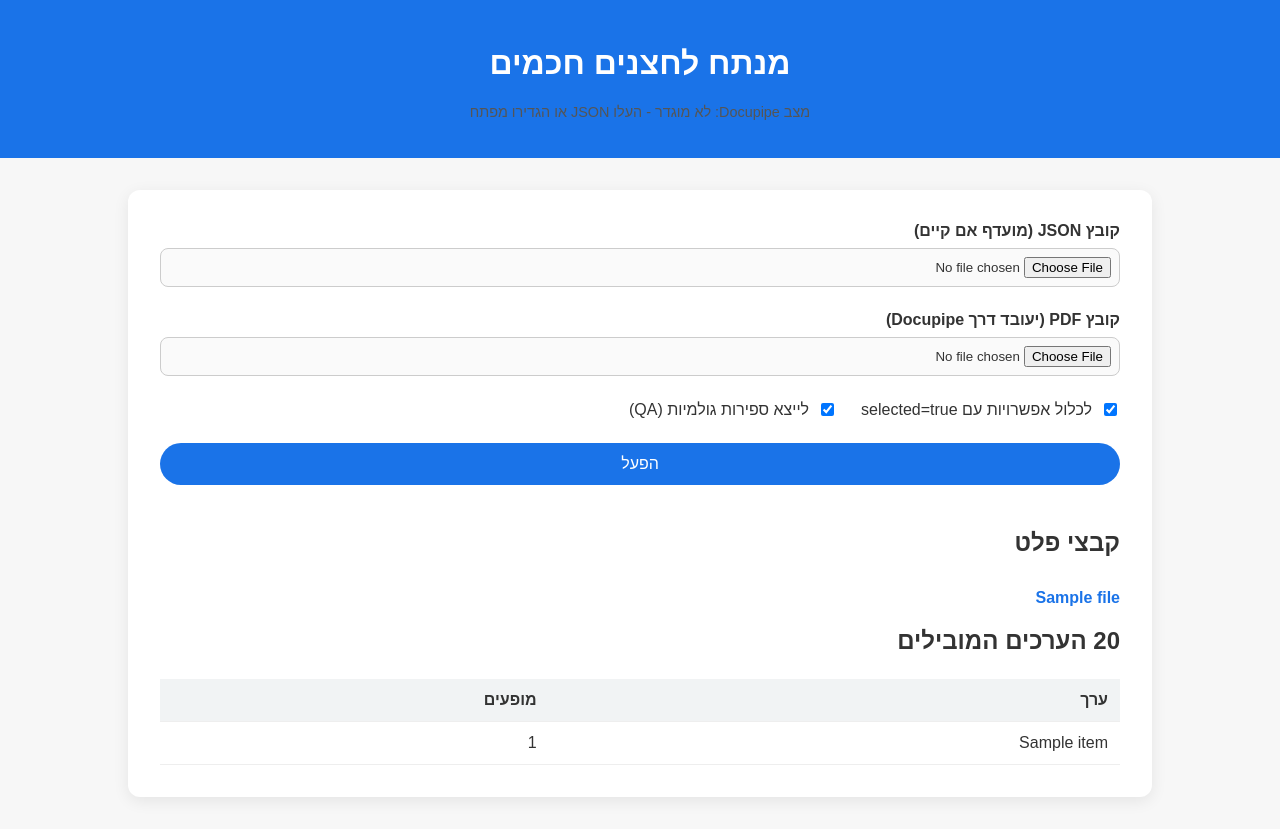
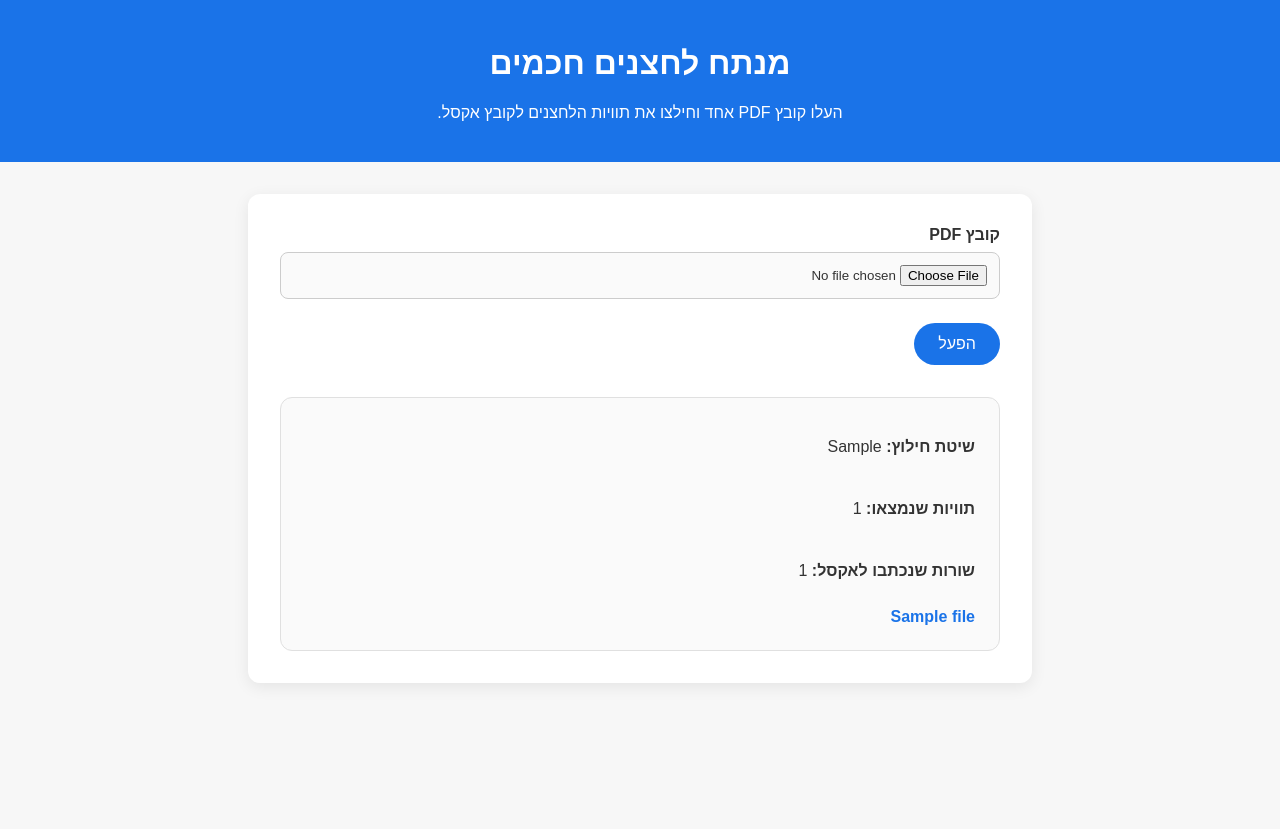
Before and after one commit to davidmee8/Coding, a Flask app: template templates/index.html in a window 1280 px wide. After the commit the page ends 684 px from the top, so only its background shows below. Run offline with Flask 3, Linux system fonts and the light colour scheme; the template is opened without the code that fills it: most values are stand-ins (such as "Sample title", 1, 10 or a date in 2020).

Commit message:
Implement local PDF parsing pipeline

```diff
--- a/app.py
+++ b/app.py
@@ -1,12 +1,13 @@
-import json
 import os
 import re
 from collections import Counter
+from datetime import datetime
 from pathlib import Path
-from typing import Any, Dict, Iterable, List, Optional, Tuple
+from typing import Dict, Iterable, List, Tuple
 
+import fitz  # PyMuPDF
 import pandas as pd
-import requests
+import pytesseract
 from dotenv import load_dotenv
 from flask import (
     Flask,
@@ -18,6 +19,7 @@ from flask import (
     session,
     url_for,
 )
+from pdf2image import convert_from_bytes
 
 
 BASE_DIR = Path(__file__).resolve().parent
@@ -26,84 +28,168 @@ OUTPUT_DIR.mkdir(parents=True, exist_ok=True)
 
 load_dotenv()
 
+TESSERACT_CMD = os.getenv("TESSERACT_CMD")
+if TESSERACT_CMD:
+    pytesseract.pytesseract.tesseract_cmd = TESSERACT_CMD
+
 app = Flask(__name__)
 app.secret_key = os.getenv("APP_SECRET", "dev-secret")
 
-
-def is_docupipe_configured() -> bool:
-    return bool(os.getenv("docupipe_API_KEY") and os.getenv("docupipe_ENDPOINT"))
+HEBREW_LETTER_PATTERN = re.compile(r"[\u0590-\u05FF]")
+DIRECTIONAL_MARKS_PATTERN = re.compile(r"[\u200e\u200f]")
+ROOM_PREFIX_PATTERNS: Iterable[Tuple[re.Pattern[str], str]] = (
+    (re.compile(r"^\s*כ\.?\s*חדר\s*$"), "כ.חדר"),
+    (re.compile(r"^\s*ח\.?\s*חדר\s*$"), "ח.חדר"),
+)
+READING_LIGHT_PATTERNS: Iterable[re.Pattern[str]] = (
+    re.compile(r"^מ\.?$"),
+    re.compile(r"^מ\.?\s*קריאה\.?$"),
+)
+PAS_LED_COMPACT = {"פסלד", "לדפס"}
 
 
-def clean_label(value: Any) -> Optional[str]:
-    if value is None:
-        return None
-    if not isinstance(value, str):
-        value = str(value)
-    value = re.sub(r"\s+", " ", value.strip())
-    return value or None
+def sanitize_line(line: str) -> str:
+    """Normalize whitespace, remove bullets, and trim helper characters."""
+    line = DIRECTIONAL_MARKS_PATTERN.sub("", line)
+    line = line.replace("־", " ")
+    line = re.sub(r"[•·●◦▪▫►]+", " ", line)
+    line = re.sub(r"^[\s\-\u2022•·●]+", "", line)
+    line = re.sub(r"\s+", " ", line)
+    return line.strip(" -\t")
 
 
-READING_LIGHT_VARIANTS = {
-    "מ",
-    "מ.",
-    "מ קריאה",
-    "מ. קריאה",
-    "מ קריאה.",
-    "מ.קריאה",
-}
+def has_meaningful_text(text: str) -> bool:
+    if not text:
+        return False
+    hebrew_letters = HEBREW_LETTER_PATTERN.findall(text)
+    if len(hebrew_letters) >= 10:
+        return True
+    words = [word for word in re.split(r"\s+", text) if HEBREW_LETTER_PATTERN.search(word)]
+    return len(words) >= 5
 
 
-ROOM_PREFIX_PATTERNS = [
-    (re.compile(r"^\s*כ\.?\s*חדר\s*$"), "כ.חדר"),
-    (re.compile(r"^\s*ח\.?\s*חדר\s*$"), "ח.חדר"),
-]
+def extract_text_with_pymupdf(pdf_bytes: bytes) -> str:
+    try:
+        with fitz.open(stream=pdf_bytes, filetype="pdf") as document:
+            page_texts = [page.get_text("text") for page in document]
+        return "\n".join(page_texts)
+    except Exception as exc:  # pylint: disable=broad-except
+        raise RuntimeError("כשל בקריאת ה-PDF (חילוץ טקסט).") from exc
+
+
+def ocr_pdf(pdf_bytes: bytes) -> str:
+    poppler_path = os.getenv("POPPLER_PATH") or None
+    try:
+        images = convert_from_bytes(pdf_bytes, dpi=300, poppler_path=poppler_path)
+    except Exception as exc:  # pylint: disable=broad-except
+        raise RuntimeError("כשל בהמרת PDF לתמונות. ודאו ש-Poppler מותקן.") from exc
+
+    texts: List[str] = []
+    for index, image in enumerate(images):
+        try:
+            texts.append(pytesseract.image_to_string(image, lang="heb+eng"))
+        except pytesseract.TesseractError as exc:
+            raise RuntimeError(
+                "כשל בהרצת Tesseract OCR. ודאו ש-Tesseract מותקן עם חבילות השפה heb+eng."
+            ) from exc
+        except Exception as exc:  # pylint: disable=broad-except
+            raise RuntimeError(f"כשל ב-OCR בעמוד {index + 1}.") from exc
+    return "\n".join(texts)
+
+
+def extract_pdf_content(pdf_bytes: bytes) -> Tuple[str, str]:
+    text = ""
+    extraction_mode = "טקסט"
+    try:
+        text = extract_text_with_pymupdf(pdf_bytes)
+    except RuntimeError:
+        text = ""
+
+    if has_meaningful_text(text):
+        return text, extraction_mode
+
+    extraction_mode = "OCR"
+    text = ocr_pdf(pdf_bytes)
+    if has_meaningful_text(text):
+        return text, extraction_mode
+
+    raise RuntimeError("לא נמצאו נתונים ניתנים לקריאה ב-PDF שסופק.")
+
+
+def _flush_block(block: List[str], labels: List[str]) -> None:
+    if not block:
+        return
+    seen = set()
+    for item in block:
+        cleaned = re.sub(r"\s+", " ", item).strip()
+        if not cleaned or cleaned in seen:
+            continue
+        seen.add(cleaned)
+        labels.append(cleaned)
+    block.clear()
+
+
+def parse_labels_from_text(text: str) -> List[str]:
+    labels: List[str] = []
+    current_block: List[str] = []
+
+    for raw_line in text.splitlines():
+        sanitized = sanitize_line(raw_line)
+        if not sanitized:
+            _flush_block(current_block, labels)
+            continue
+
+        if ":" in sanitized:
+            potential = sanitized.split(":", 1)[1].strip()
+            if potential and HEBREW_LETTER_PATTERN.search(potential):
+                sanitized = potential
+            else:
+                continue
+
+        parts = [part.strip() for part in re.split(r"[\\/\|]+", sanitized) if part.strip()]
+        if not parts:
+            continue
+
+        for part in parts:
+            if not HEBREW_LETTER_PATTERN.search(part):
+                continue
+            current_block.append(part)
+
+    _flush_block(current_block, labels)
+    return labels
 
 
 def normalize_label(label: str) -> str:
     label = re.sub(r"\s+", " ", label.strip())
     if not label:
-        return label
+        return ""
 
-    # Fix known spelling issues
     label = label.replace("ילון", "וילון")
 
-    # Reading light prefix normalization
-    if label in READING_LIGHT_VARIANTS:
+    if re.search(r"מראה", label) and re.search(r"נסתר", label):
+        label = "מראה ונסתרת"
+
+    for pattern in READING_LIGHT_PATTERNS:
+        if pattern.fullmatch(label):
+            label = "מ.קריאה"
+            break
+
+    if re.fullmatch(r"מ\.?\s*קריאה\.?", label):
         label = "מ.קריאה"
 
-    # Mirror & Hidden combinations
-    if "מראה" in label and "נסתר" in label:
-        label = "מראה ונסתרת"
-
-    # Room prefixes
     for pattern, replacement in ROOM_PREFIX_PATTERNS:
         if pattern.match(label):
             label = replacement
             break
 
-    # Normalize פס לד variations
-    normalized_for_pas_led = re.sub(r"\s+", "", label)
-    pas_led_variants = {"פסלד", "לדפס"}
-    if normalized_for_pas_led in pas_led_variants:
+    compact = re.sub(r"\s+", "", label)
+    skip_flip = False
+    if compact in PAS_LED_COMPACT:
         label = "פס לד"
         skip_flip = True
-    else:
-        skip_flip = False
-        if label.replace(" ", "") == "פסלד":
-            label = "פס לד"
-            skip_flip = True
-        elif label.replace(" ", "") == "לדפס":
-            label = "פס לד"
-            skip_flip = True
-
-    # Ensure standard פס לד even if already spaced
-    if label in {"לד פס", "פס לד"}:
+    elif label in {"לד פס", "פס לד"}:
         label = "פס לד"
         skip_flip = True
-
-    # Handle standalone מ as prefix before a word (e.g., "מ קריאה")
-    label = re.sub(r"^מ\s*\.\s*קריאה$", "מ.קריאה", label)
-    label = re.sub(r"^מ\s*קריאה$", "מ.קריאה", label)
 
     words = label.split(" ")
     if len(words) == 2 and not skip_flip:
@@ -112,78 +198,26 @@ def normalize_label(label: str) -> str:
     return re.sub(r"\s+", " ", label.strip())
 
 
-def collect_labels(data: Dict[str, Any], include_options: bool) -> List[str]:
-    labels: List[str] = []
-    rooms = data.get("rooms")
-    if not isinstance(rooms, list):
-        raise ValueError("מבנה הקובץ אינו תקין - חסר שדה 'rooms'.")
-
-    for room in rooms:
-        if not isinstance(room, dict):
+def build_combined_counter(labels: List[str]) -> Counter:
+    counter = Counter()
+    for raw in labels:
+        normalized = normalize_label(raw)
+        if not normalized:
             continue
-
-        features = room.get("features", [])
-        labels.extend(filter(None, (clean_label(f) for f in ensure_iterable(features))))
-
-        options = room.get("options", [])
-        if not include_options:
-            continue
-        for option in ensure_iterable(options):
-            name = None
-            selected = True
-            if isinstance(option, dict):
-                name = clean_label(option.get("name") or option.get("label"))
-                selected = bool(option.get("selected"))
-            else:
-                name = clean_label(option)
-            if not name:
-                continue
-            if isinstance(option, dict) and not selected:
-                continue
-            labels.append(name)
-    return labels
-
-
-def ensure_iterable(value: Any) -> Iterable[Any]:
-    if value is None:
-        return []
-    if isinstance(value, (list, tuple, set)):
-        return value
-    return [value]
-
-
-def apply_counting_rules(labels: List[str]) -> Tuple[Counter, Counter]:
-    raw_counter = Counter()
-    normalized_counter = Counter()
-
-    for raw in labels:
-        raw_counter[raw] += 1
-        normalized = normalize_label(raw)
         if normalized in {"וילון קיר", "קיר וילון"}:
-            normalized_counter["וילון"] += 1
-            normalized_counter["קיר"] += 1
+            counter["וילון"] += 1
+            counter["קיר"] += 1
         elif normalized in {"וילון לילה", "לילה וילון"}:
-            normalized_counter["וילון"] += 1
-            normalized_counter["לילה"] += 1
+            counter["וילון"] += 1
+            counter["לילה"] += 1
         else:
-            normalized_counter[normalized] += 1
-
-    return raw_counter, normalized_counter
-
-
-def sort_counter(counter: Counter) -> List[Tuple[str, int]]:
-    return sorted(counter.items(), key=lambda item: (-item[1], item[0]))
-
-
-def export_counts(counter: Counter, path: Path, value_header: str, sheet_name: str) -> None:
-    rows = sort_counter(counter)
-    df = pd.DataFrame(rows, columns=[value_header, "מופעים"])
-    df.to_excel(path, index=False, sheet_name=sheet_name)
+            counter[normalized] += 1
+    return counter
 
 
 def export_expanded(counter: Counter, path: Path) -> None:
     rows: List[Dict[str, str]] = []
-    for label, count in sort_counter(counter):
+    for label, count in sorted(counter.items(), key=lambda item: item[0]):
         words = label.split(" ")
         if len(words) == 2:
             first, second = words
@@ -196,132 +230,45 @@ def export_expanded(counter: Counter, path: Path) -> None:
     df.to_excel(path, index=False, sheet_name="expanded")
 
 
-def map_to_internal_schema(payload: Dict[str, Any]) -> Dict[str, Any]:
-    if isinstance(payload, list):
-        return {"rooms": payload}
-
-    if not isinstance(payload, dict):
-        raise ValueError("תגובה לא תקינה מהשירות - פורמט לא נתמך.")
-
-    if "rooms" in payload and isinstance(payload["rooms"], list):
-        return {"rooms": payload["rooms"]}
-
-    # Check nested under data
-    data = payload.get("data") if isinstance(payload.get("data"), dict) else None
-    if data and isinstance(data.get("rooms"), list):
-        return {"rooms": data["rooms"]}
-
-    # Some services return results under 'result'
-    result = payload.get("result")
-    if isinstance(result, dict) and isinstance(result.get("rooms"), list):
-        return {"rooms": result["rooms"]}
-
-    # Attempt to detect direct list of rooms
-    if isinstance(payload.get("items"), list):
-        return {"rooms": payload["items"]}
-
-    raise ValueError("לא ניתן למפות את תגובת השירות למבנה המצופה.")
-
-
-def parse_json_file(file_storage) -> Dict[str, Any]:
-    try:
-        data = json.load(file_storage)
-    except json.JSONDecodeError as exc:
-        raise ValueError(f"קובץ JSON לא תקין: {exc}") from exc
-    return map_to_internal_schema(data)
-
-
-def call_docupipe(pdf_file) -> Dict[str, Any]:
-    api_key = os.getenv("docupipe_API_KEY")
-    endpoint = os.getenv("docupipe_ENDPOINT")
-    if not api_key or not endpoint:
-        raise RuntimeError("נדרש מפתח Docupipe או העלאת קובץ JSON.")
-
-    try:
-        response = requests.post(
-            endpoint,
-            headers={"Authorization": f"Bearer {api_key}"},
-            files={"file": (pdf_file.filename, pdf_file.stream, pdf_file.mimetype or "application/pdf")},
-            timeout=60,
-        )
-    except requests.RequestException as exc:
-        raise RuntimeError(f"שגיאת תקשורת מול Docupipe: {exc}") from exc
-
-    if response.status_code >= 400:
-        raise RuntimeError(f"Docupipe החזיר שגיאה ({response.status_code}): {response.text}")
-
-    try:
-        payload = response.json()
-    except ValueError as exc:
-        raise RuntimeError("Docupipe החזיר תגובה שאינה JSON תקין.") from exc
-
-    return map_to_internal_schema(payload)
-
-
-def save_results(raw_counter: Counter, normalized_counter: Counter, include_raw: bool) -> Dict[str, Any]:
-    counts_filename = "counts.xlsx"
-    expanded_filename = "button_expanded_split.xlsx"
-    raw_filename = "button_counts_exact.xlsx"
-
-    counts_path = OUTPUT_DIR / counts_filename
-    expanded_path = OUTPUT_DIR / expanded_filename
-
-    export_counts(normalized_counter, counts_path, "ערך", sheet_name="counts")
-    export_expanded(normalized_counter, expanded_path)
-
-    files = [
-        {"label": "counts.xlsx", "name": counts_filename},
-        {"label": "button_expanded_split.xlsx", "name": expanded_filename},
-    ]
-
-    if include_raw:
-        raw_path = OUTPUT_DIR / raw_filename
-        export_counts(raw_counter, raw_path, "ערך (Raw)", sheet_name="raw_counts")
-        files.append({"label": "button_counts_exact.xlsx", "name": raw_filename})
-
-    top_20 = [
-        {"label": label, "count": count}
-        for label, count in sort_counter(normalized_counter)[:20]
-    ]
-    return {"files": files, "top_20": top_20}
-
-
 @app.route("/")
 def index():
     results = session.pop("results", None)
-    docupipe_ready = is_docupipe_configured()
-    return render_template("index.html", results=results, docupipe_ready=docupipe_ready)
+    return render_template("index.html", results=results)
 
 
 @app.route("/process", methods=["POST"])
 def process():
-    json_file = request.files.get("json_file")
     pdf_file = request.files.get("pdf_file")
-    include_options = request.form.get("include_options") == "on"
-    include_raw = request.form.get("include_raw") == "on"
+    if not pdf_file or not pdf_file.filename:
+        flash("נא להעלות קובץ PDF אחד לעיבוד.", "error")
+        return redirect(url_for("index"))
 
     try:
-        if json_file and json_file.filename:
-            json_file.stream.seek(0)
-            internal_data = parse_json_file(json_file.stream)
-        elif pdf_file and pdf_file.filename:
-            if not is_docupipe_configured():
-                raise RuntimeError("נא להעלות קובץ JSON או להגדיר פרטי Docupipe בקובץ הסביבה.")
-            try:
-                pdf_file.stream.seek(0)
-            except (AttributeError, OSError):
-                pass
-            internal_data = call_docupipe(pdf_file)
-        else:
-            raise ValueError("נא להעלות קובץ JSON או PDF.")
+        pdf_bytes = pdf_file.read()
+        if not pdf_bytes:
+            raise ValueError("קובץ ה-PDF שסופק ריק.")
 
-        labels = collect_labels(internal_data, include_options=include_options)
-        if not labels:
-            raise ValueError("לא נמצאו תוויות לעיבוד בקובץ שסופק.")
+        text, extraction_mode = extract_pdf_content(pdf_bytes)
+        labels_raw = parse_labels_from_text(text)
 
-        raw_counter, normalized_counter = apply_counting_rules(labels)
-        results = save_results(raw_counter, normalized_counter, include_raw)
-        session["results"] = results
+        if not labels_raw:
+            raise ValueError("לא נמצאו תוויות בעמודים שנסרקו.")
+
+        combined_counter = build_combined_counter(labels_raw)
+        if not combined_counter:
+            raise ValueError("לא נמצאו תוויות לאחר נרמול וספירה.")
+
+        timestamp = datetime.now().strftime("%Y%m%d_%H%M%S")
+        output_name = f"button_expanded_split_{timestamp}.xlsx"
+        output_path = OUTPUT_DIR / output_name
+        export_expanded(combined_counter, output_path)
+
+        session["results"] = {
+            "file": {"label": "הורד את קובץ האקסל", "name": output_name},
+            "total_labels": len(labels_raw),
+            "total_rows": sum(combined_counter.values()),
+            "extraction_mode": extraction_mode,
+        }
         flash("העיבוד הסתיים בהצלחה!", "success")
     except Exception as exc:  # pylint: disable=broad-except
         flash(str(exc), "error")
--- a/requirements.txt
+++ b/requirements.txt
@@ -2,5 +2,8 @@ flask==3.0.3
 pandas==2.2.2
 openpyxl==3.1.2
 XlsxWriter==3.2.0
-requests==2.32.3
+PyMuPDF==1.24.7
+pytesseract==0.3.10
+pdf2image==1.17.0
+Pillow==10.3.0
 python-dotenv==1.0.1
--- a/templates/index.html
+++ b/templates/index.html
@@ -19,7 +19,7 @@
             text-align: center;
         }
         main {
-            max-width: 960px;
+            max-width: 720px;
             margin: 2rem auto;
             background: #fff;
             padding: 2rem;
@@ -39,21 +39,10 @@
             font-weight: 600;
         }
         input[type="file"] {
-            padding: 0.5rem;
+            padding: 0.75rem;
             border: 1px solid #ccc;
             border-radius: 8px;
             background: #fafafa;
-        }
-        .checkboxes {
-            display: flex;
-            flex-wrap: wrap;
-            gap: 1.5rem;
-        }
-        .checkboxes label {
-            font-weight: 400;
-            display: flex;
-            align-items: center;
-            gap: 0.5rem;
         }
         button[type="submit"] {
             background: #1a73e8;
@@ -64,6 +53,7 @@
             border-radius: 999px;
             cursor: pointer;
             transition: background 0.2s ease;
+            width: fit-content;
         }
         button[type="submit"]:hover {
             background: #155fc0;
@@ -82,33 +72,22 @@
             background: #fce8e6;
             color: #d93025;
         }
-        .status {
-            font-size: 0.9rem;
-            color: #555;
-        }
-        table {
-            width: 100%;
-            border-collapse: collapse;
-            margin-top: 1.5rem;
-        }
-        th, td {
-            padding: 0.75rem;
-            border-bottom: 1px solid #eee;
-            text-align: right;
-        }
-        th {
-            background: #f1f3f4;
-        }
-        .downloads {
-            margin-top: 1.5rem;
-            display: flex;
-            flex-direction: column;
+        .summary {
+            margin-top: 2rem;
+            padding: 1.5rem;
+            border: 1px solid #e0e0e0;
+            border-radius: 12px;
+            background: #fafafa;
+            display: grid;
             gap: 0.75rem;
         }
-        .downloads a {
+        .summary strong {
+            font-weight: 700;
+        }
+        .download-link {
             color: #1a73e8;
+            font-weight: 600;
             text-decoration: none;
-            font-weight: 600;
         }
         @media (max-width: 600px) {
             main {
@@ -121,7 +100,7 @@
 <body>
     <header>
         <h1>מנתח לחצנים חכמים</h1>
-        <p class="status">מצב Docupipe: {{ 'מוגדר' if docupipe_ready else 'לא מוגדר - העלו JSON או הגדירו מפתח' }}</p>
+        <p>העלו קובץ PDF אחד וחילצו את תוויות הלחצנים לקובץ אקסל.</p>
     </header>
     <main>
         {% with messages = get_flashed_messages(with_categories=true) %}
@@ -133,51 +112,18 @@
         {% endwith %}
         <form action="{{ url_for('process') }}" method="post" enctype="multipart/form-data">
             <div class="field">
-                <label for="json_file">קובץ JSON (מועדף אם קיים)</label>
-                <input id="json_file" name="json_file" type="file" accept="application/json">
-            </div>
-            <div class="field">
-                <label for="pdf_file">קובץ PDF (יעובד דרך Docupipe)</label>
-                <input id="pdf_file" name="pdf_file" type="file" accept="application/pdf">
-            </div>
-            <div class="checkboxes">
-                <label>
-                    <input type="checkbox" name="include_options" checked>
-                    לכלול אפשרויות עם selected=true
-                </label>
-                <label>
-                    <input type="checkbox" name="include_raw" checked>
-                    לייצא ספירות גולמיות (QA)
-                </label>
+                <label for="pdf_file">קובץ PDF</label>
+                <input id="pdf_file" name="pdf_file" type="file" accept="application/pdf" required>
             </div>
             <button type="submit">הפעל</button>
         </form>
 
         {% if results %}
-            <section class="downloads">
-                <h2>קבצי פלט</h2>
-                {% for file in results.files %}
-                    <a href="{{ url_for('download_file', filename=file.name) }}" download>{{ file.label }}</a>
-                {% endfor %}
-            </section>
-            <section>
-                <h2>20 הערכים המובילים</h2>
-                <table>
-                    <thead>
-                        <tr>
-                            <th>ערך</th>
-                            <th>מופעים</th>
-                        </tr>
-                    </thead>
-                    <tbody>
-                        {% for item in results.top_20 %}
-                            <tr>
-                                <td>{{ item.label }}</td>
-                                <td>{{ item.count }}</td>
-                            </tr>
-                        {% endfor %}
-                    </tbody>
-                </table>
+            <section class="summary">
+                <p><strong>שיטת חילוץ:</strong> {{ results.extraction_mode }}</p>
+                <p><strong>תוויות שנמצאו:</strong> {{ results.total_labels }}</p>
+                <p><strong>שורות שנכתבו לאקסל:</strong> {{ results.total_rows }}</p>
+                <a class="download-link" href="{{ url_for('download_file', filename=results.file.name) }}" download>{{ results.file.label }}</a>
             </section>
         {% endif %}
     </main>
```
Also changed, not shown: README.md (added).
